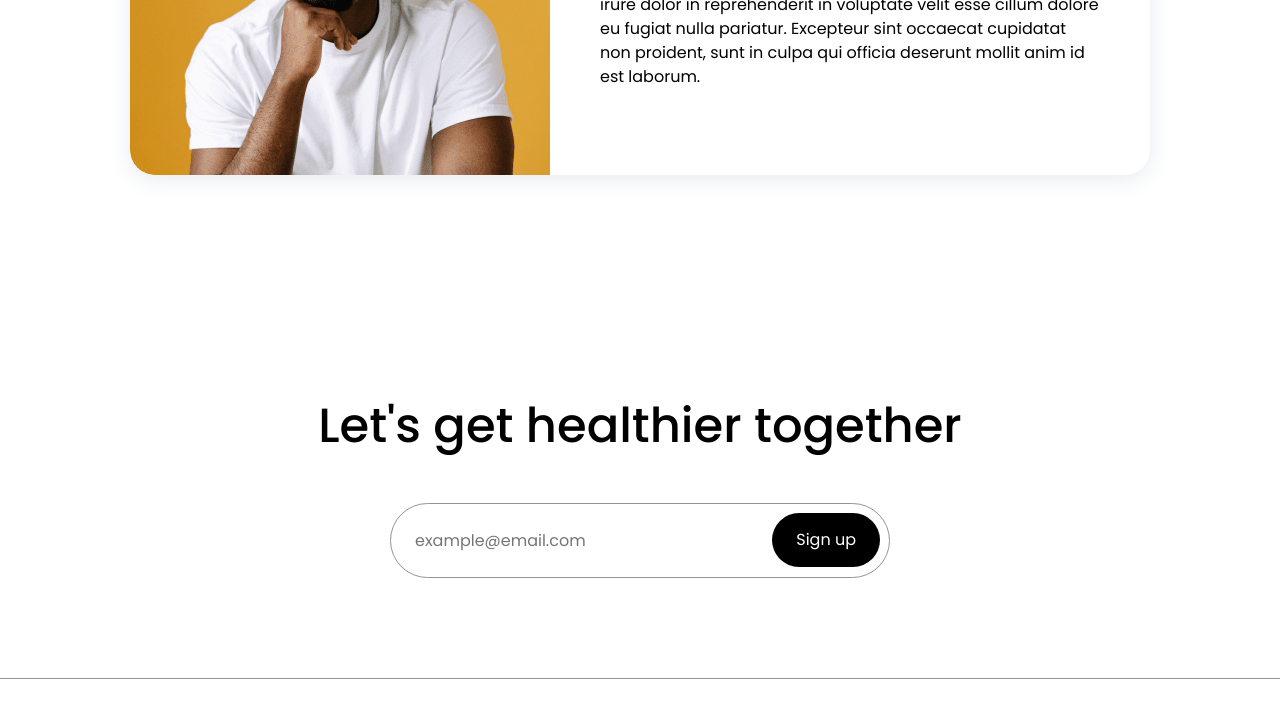
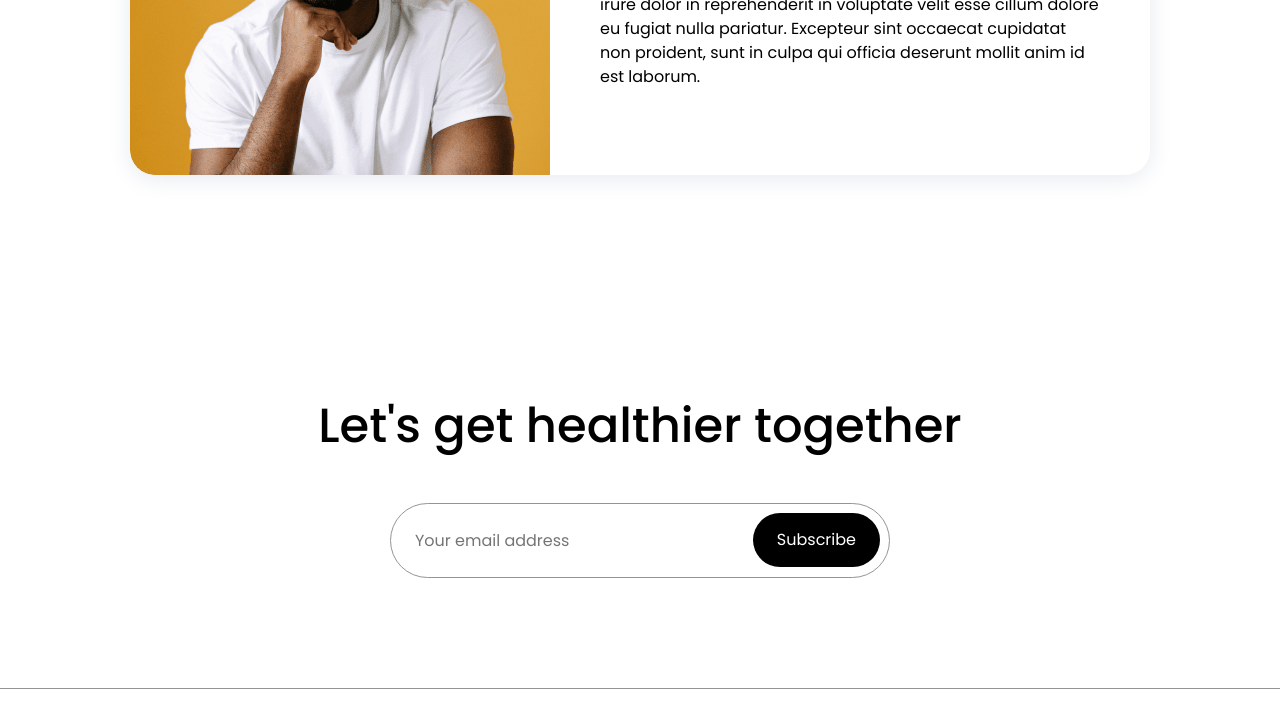
Before and after one commit to Appolinars/livunity-landing, a website: page app/index.html in a window 1280 px wide. Shown: the part 3762-4475 px from the top of the page. Drawn offline with Linux system fonts and the light colour scheme.

Commit message:
fixed classes for form

```diff
--- a/app/index.html
+++ b/app/index.html
@@ -310,17 +310,17 @@
         </div>
       </section>
 
-      <section class="sign section-padding">
+      <section class="subscribe section-padding">
         <div class="container">
           <div class="heading">
             <h2 class="title">Let's get healthier together</h2>
           </div>
-          <form class="sign__form">
-            <div class="sign__form-inner">
-              <div class="sign__input-wrapper">
-                <input type="email" class="sign__input" placeholder="example@email.com">
+          <form class="subscribe__form">
+            <div class="subscribe__form-inner">
+              <div class="subscribe__input-wrapper">
+                <input type="email" name="EMAIL" class="subscribe__input" placeholder="Your email address">
               </div>
-              <button class="sign__btn btn btn--dark">Sign up</button>
+              <button class="subscribe__btn btn btn--dark">Subscribe</button>
             </div>
           </form>
         </div>
--- a/app/scss/_app.scss
+++ b/app/scss/_app.scss
@@ -356,12 +356,20 @@
   }
 }
 
-.sign {
+.subscribe {
+
   &__form {
-    position: relative;
     max-width: 500px;
     width: 100%;
     margin: 0 auto;
+    display: flex;
+    justify-content: center;
+    flex-direction: column;
+  }
+
+  &__form-inner {
+    margin-bottom: 10px;
+    position: relative;
   }
 
   &__input {
@@ -384,6 +392,10 @@
     top: 50%;
     transform: translateY(-50%);
     right: 10px;
+  }
+
+  .mc4wp-response {
+    color: red;
   }
 }
 
```
Also changed, not shown: app/css/style.min.css, dist/css/style.min.css, dist/index.html.
